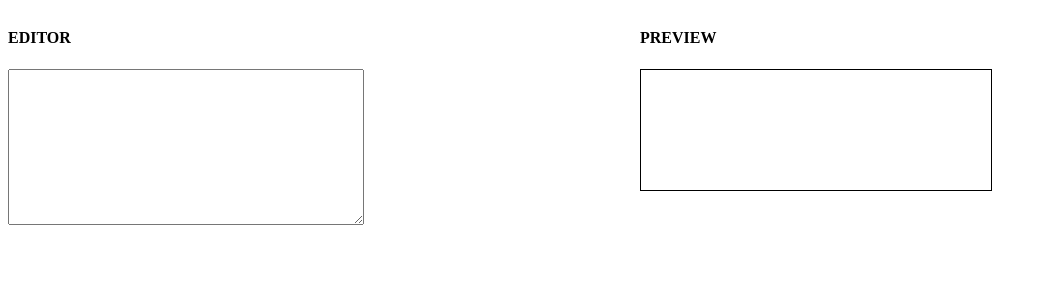
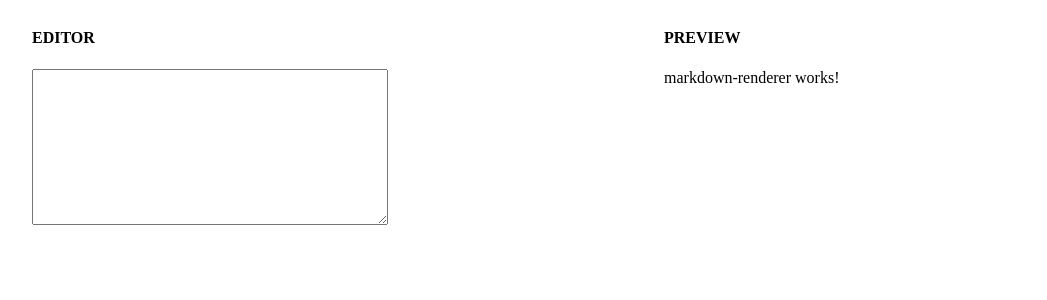
Before and after one commit to sizer/ng-dynamic-rendering, an Angular app: page / in a window 1280 px wide. Shown: the top 300 px of the page, without its empty margins (0-1047 px from the left). Built offline with nearby package versions, Linux system fonts and the light colour scheme.

Commit message:
place MarkdownRenderer on DemoPage

```diff
--- a/projects/app/src/app/pages/demo-page/demo-page.component.html
+++ b/projects/app/src/app/pages/demo-page/demo-page.component.html
@@ -12,7 +12,7 @@
 <div class="preview">
   <h4>PREVIEW</h4>
 
-  <div class="view">
+  <lib-markdown-renderer>
     {{ content.value }}
-  </div>
+  </lib-markdown-renderer>
 </div>
--- a/projects/app/src/app/pages/demo-page/demo-page.component.scss
+++ b/projects/app/src/app/pages/demo-page/demo-page.component.scss
@@ -4,6 +4,7 @@
 
 .editor {
   width: 50%;
+  padding: 0 1.5rem;
 
   textarea {
     width: 350px;
@@ -13,6 +14,7 @@
 
 .preview {
   width: 50%;
+  padding: 0 1.5rem;
 
   .view {
     width: 350px;
```
Also changed, not shown: projects/app/src/app/app.module.ts (+7 -1 lines).
